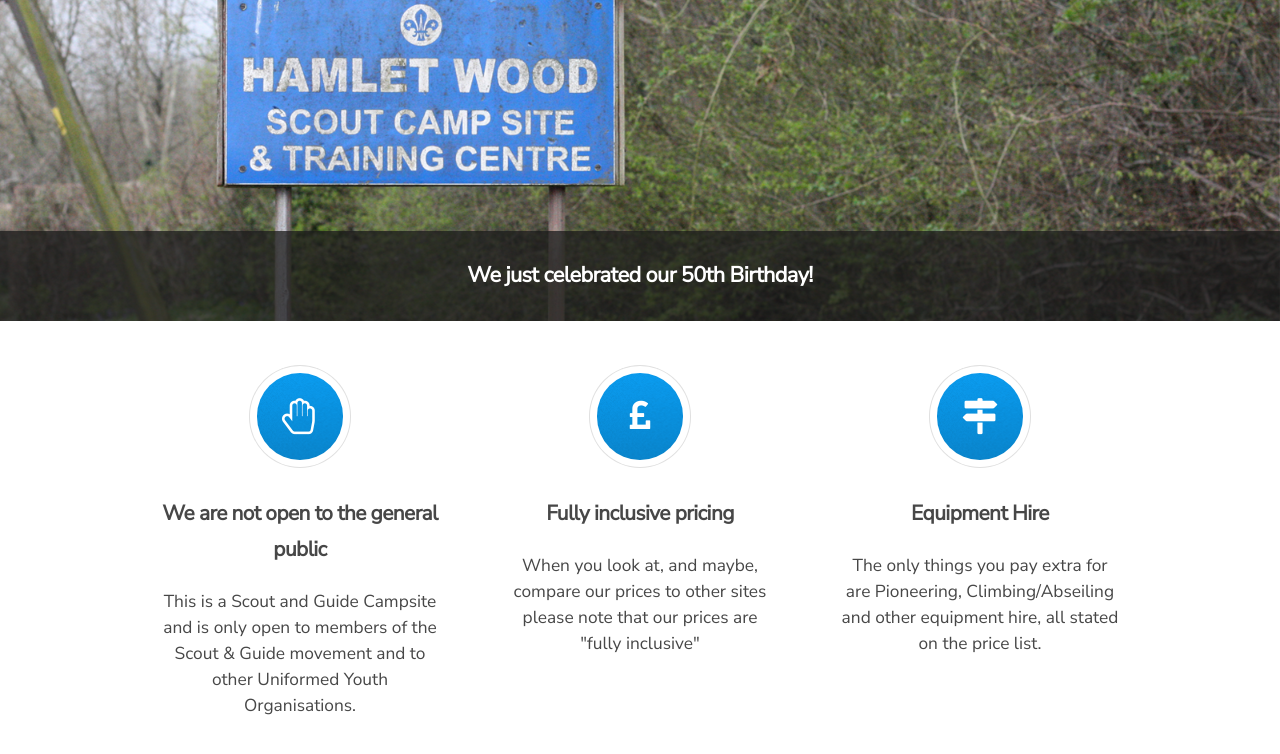
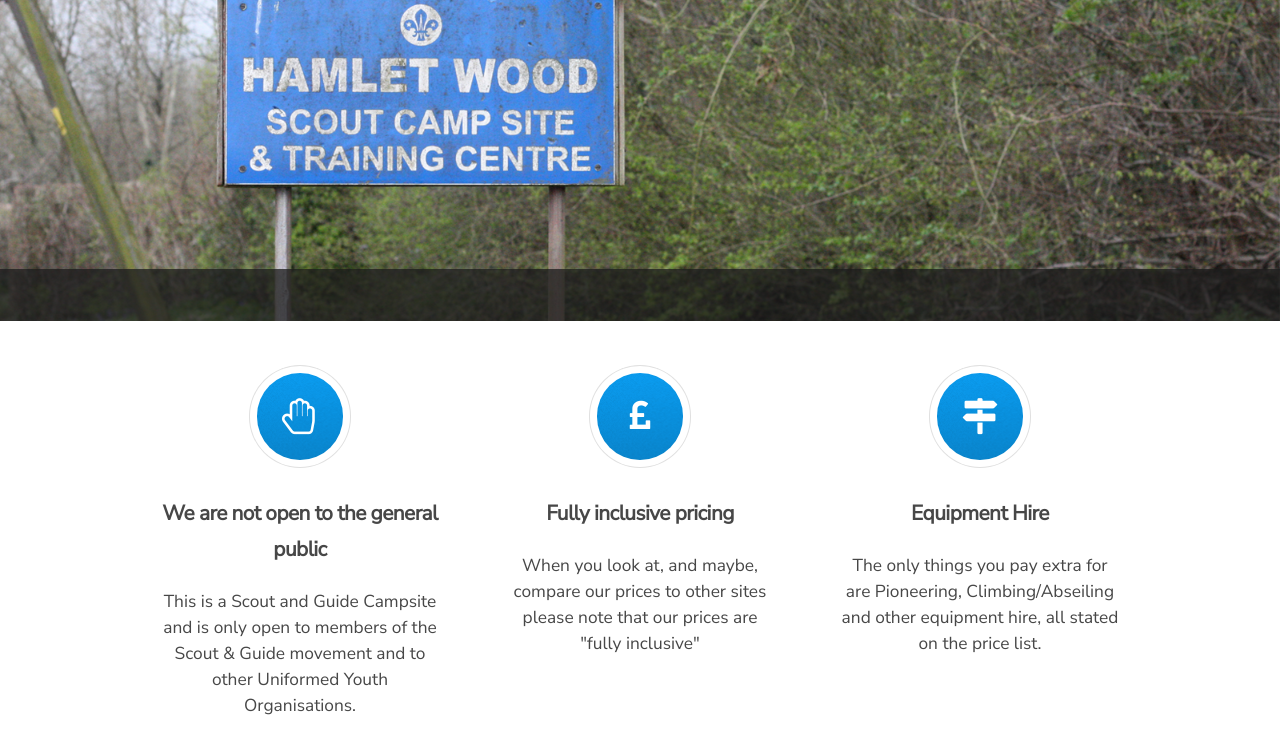
Before and after one commit to hamletwood/hamletwood.github.com, a Jekyll site: the page built from index.html, in a window 1280 px wide and 900 px high, scrolled down 395 px, cut to the strip 0-798 px from the top of the window. Shown: the top 754 px of the strip. Built offline with Jekyll 4.4.1, drawn with Linux system fonts in a browser that asks for light colours.

Commit message:
remove "we just had our 50th birthday"

```diff
--- a/index.html
+++ b/index.html
@@ -5,7 +5,7 @@
 <!-- Banner -->
 <section id="banner">
   <header>
-    <h2>We just celebrated our 50th Birthday!</h2>
+    <!-- <h2>We just celebrated our 50th Birthday!</h2> -->
   </header>
 </section>
 
```
